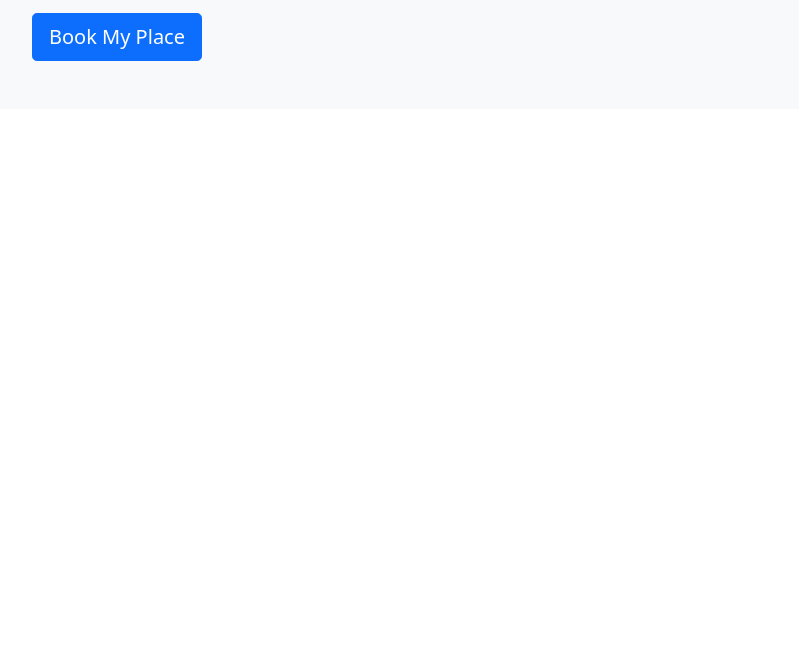
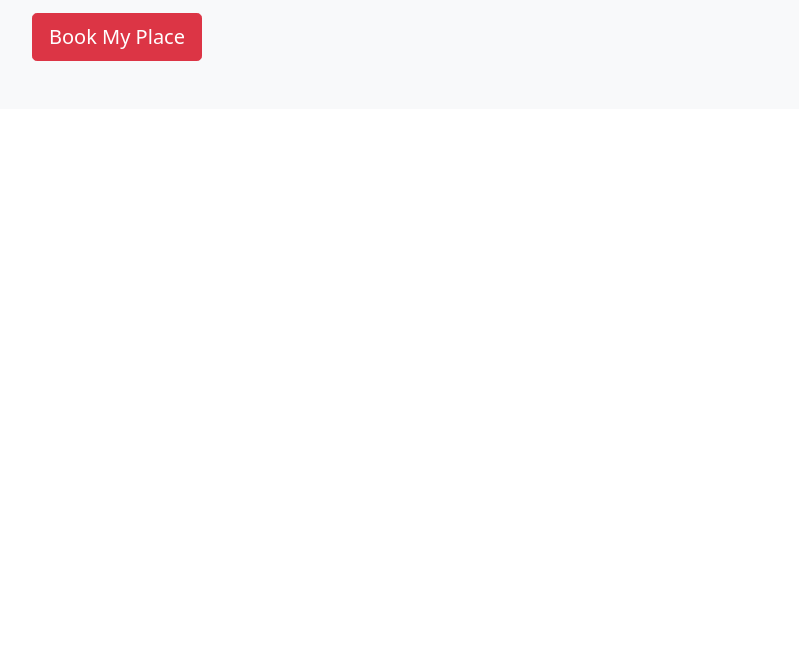
Before and after one commit to beacloudpro/github-cicd-demo, a website built with webpack: page index.html in a window 1280 px wide. Shown: the part 153-800 px from the top of the page, without its empty margins (98-897 px from the left). Built offline with nearby package versions, Linux system fonts and the light colour scheme.

Commit message:
Make it red!

```diff
--- a/index.html
+++ b/index.html
@@ -12,7 +12,7 @@
             <div class="bg-light p-5 rounded mt-3">
                 <h1>Beginning CI/CD Pipeline using GitHub!</h1>
                 <p class="lead"><%= htmlWebpackPlugin.options.message %></p>
-                <a class="btn btn-lg btn-primary" href="" role="button">Book My Place</a>
+                <a class="btn btn-lg btn-danger" href="" role="button">Book My Place</a>
             </div>
         </main>
     </body>
```
